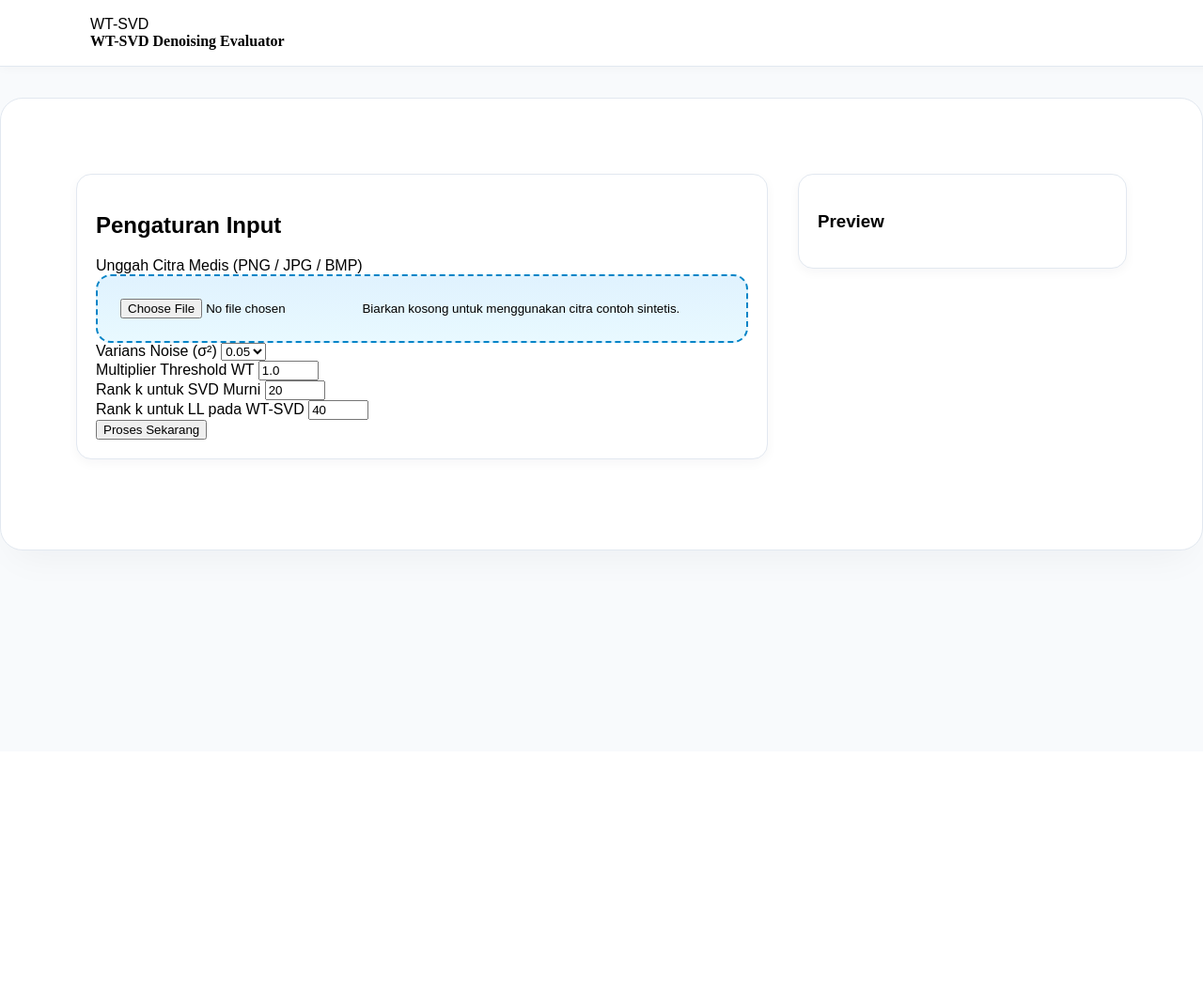
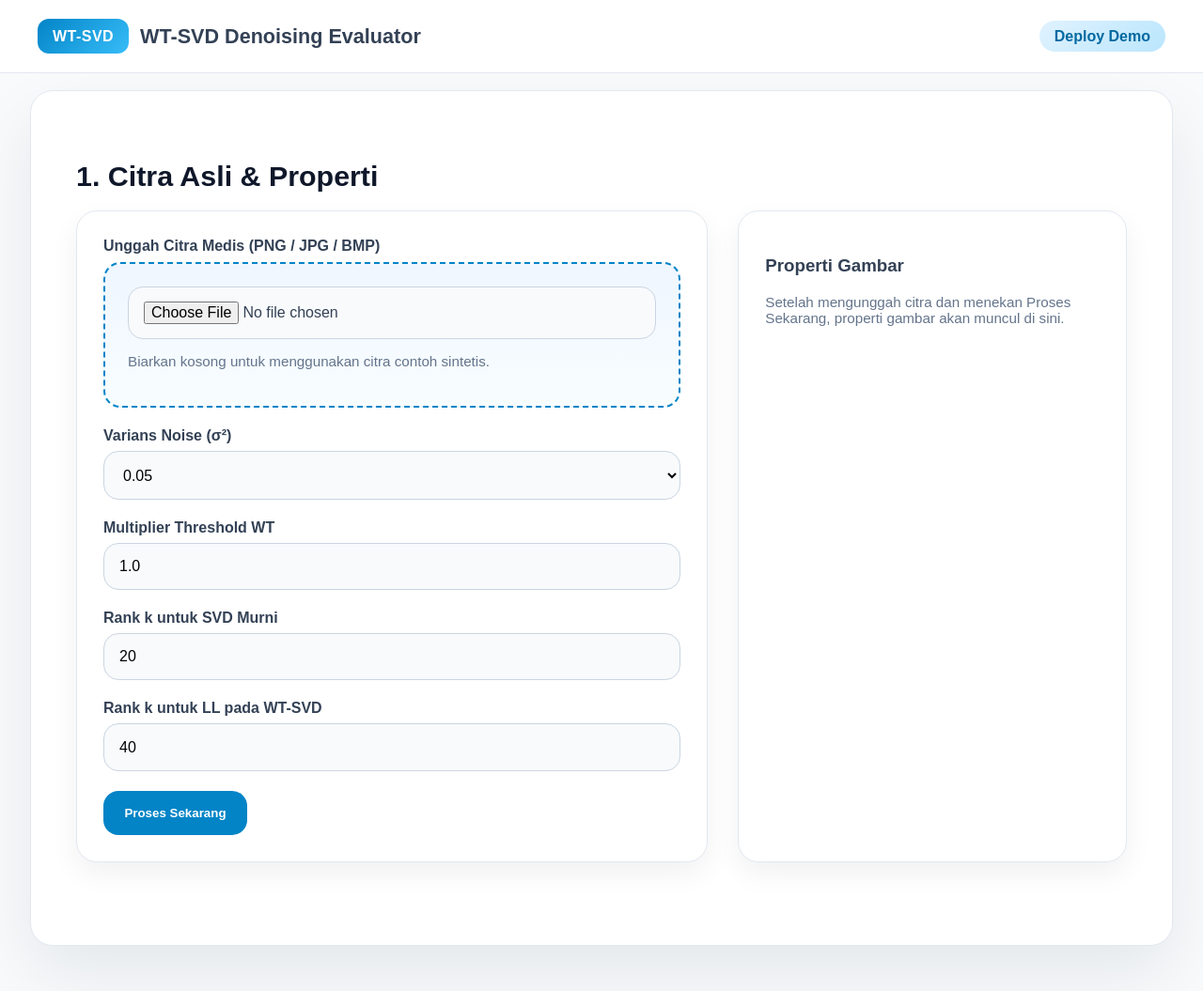
Before and after one commit to RosyidAl/Linear-Algebra-Final-Project, a Flask app: page / in a window 1280 px wide. Shown: the whole page at 94% size. Before the commit the page ends 593 px from the top, so only its background shows below. Run offline with Flask 3, Linux system fonts and the light colour scheme.

Commit message:
fix(ui): restore Streamlit-like layout and add image property report

```diff
--- a/main.py
+++ b/main.py
@@ -76,15 +76,21 @@ def make_metrics_table(original, noisy, img_wt, img_svd, img_wtsvd, energy_svd,
 def process_image(file_bytes, noise_var, wt_multiplier, k_svd, k_wtsvd):
     if file_bytes is None:
         original = generate_synthetic_mri()
+        file_size = 0
     else:
         try:
             pil = Image.open(io.BytesIO(file_bytes)).convert("L")
             original = np.array(pil)
+            file_size = len(file_bytes)
         except Exception:
             original = generate_synthetic_mri()
+            file_size = 0
 
     original = ensure_even_dimensions(original)
+    h, w = original.shape
     noisy_img, sigma = add_gaussian_noise(original, noise_var)
+
+    rmse_n, psnr_n, snr_n = calculate_all_metrics(original, noisy_img)
 
     LL, HL, LH, HH = haar_dwt_2d(noisy_img)
     threshold = sigma * math.sqrt(2 * math.log(original.size)) * wt_multiplier
@@ -99,6 +105,10 @@ def process_image(file_bytes, noise_var, wt_multiplier, k_svd, k_wtsvd):
     LL_denoised, energy_wtsvd = apply_svd_matrix(LL, k_wtsvd)
     img_wtsvd = haar_idwt_2d(LL_denoised, HL_t, LH_t, HH_t).astype(np.uint8)
 
+    rmse_wt, psnr_wt, snr_wt = calculate_all_metrics(original, img_wt)
+    rmse_svd, psnr_svd, snr_svd = calculate_all_metrics(original, img_svd)
+    rmse_wtsvd, psnr_wtsvd, snr_wtsvd = calculate_all_metrics(original, img_wtsvd)
+
     return {
         "original": original,
         "noisy": noisy_img,
@@ -108,6 +118,35 @@ def process_image(file_bytes, noise_var, wt_multiplier, k_svd, k_wtsvd):
         "sigma": sigma,
         "energy_svd": energy_svd,
         "energy_wtsvd": energy_wtsvd,
+        "original_props": {
+            "resolution": f"{w} x {h} px",
+            "aspect_ratio": f"{w/h:.2f}:1",
+            "file_size": f"{file_size/1024:.2f} KB",
+            "total_pixels": f"{original.size:,}",
+            "min_pixel": int(np.min(original)),
+            "max_pixel": int(np.max(original)),
+            "mean_pixel": f"{np.mean(original):.2f}",
+        },
+        "noise_metrics": {
+            "rmse": f"{rmse_n:.2f}",
+            "psnr": f"{psnr_n:.2f}",
+            "snr": f"{snr_n:.2f}",
+        },
+        "wt_metrics": {
+            "rmse": f"{rmse_wt:.4f}",
+            "psnr": f"{psnr_wt:.4f}",
+            "snr": f"{snr_wt:.4f}",
+        },
+        "svd_metrics": {
+            "rmse": f"{rmse_svd:.4f}",
+            "psnr": f"{psnr_svd:.4f}",
+            "snr": f"{snr_svd:.4f}",
+        },
+        "wtsvd_metrics": {
+            "rmse": f"{rmse_wtsvd:.4f}",
+            "psnr": f"{psnr_wtsvd:.4f}",
+            "snr": f"{snr_wtsvd:.4f}",
+        },
     }
 
 
--- a/static/style.css
+++ b/static/style.css
@@ -1,4 +1,5 @@
- :root {
+/* Global color palette */
+:root {
   --primary: #0284C7;
   --primary-hover: #0369A1;
   --primary-light: #E0F2FE;
@@ -11,70 +12,222 @@
 
 @import url('https://fonts.googleapis.com/css2?family=Cabinet+Grotesk:wght@700;800&family=Plus+Jakarta+Sans:wght@300;400;500;600;700;800&family=JetBrains+Mono:wght@400;500;600;700&display=swap');
 
-/* Menghilangkan Bar Native Streamlit (Deploy & Menu) dan Footer */
-header[data-testid="stHeader"],
-div[data-testid="stHeader"],
-footer {
-  display: none !important;
-  visibility: hidden !important;
+* {
+  box-sizing: border-box;
 }
 
-/* Latar Belakang Luar Berdimensi */
-body, .stApp, div[data-testid="stAppViewContainer"] {
-  background-color: #F8FAFC !important;
-  font-family: 'Plus Jakarta Sans', sans-serif !important;
+body {
   margin: 0;
+  font-family: 'Plus Jakarta Sans', sans-serif;
+  background: #F8FAFC;
+  color: var(--text-body);
 }
 
-.main .block-container {
-  background-color: var(--bg-card) !important;
-  padding: 3rem 5rem 4rem 5rem !important;
-  border-radius: 24px !important;
-  box-shadow: 0 20px 40px -15px rgba(15, 23, 42, 0.05) !important;
-  margin-top: 6.5rem !important;
-  margin-bottom: 4rem !important;
-  max-width: 1350px !important;
-  border: 1px solid var(--border-color) !important;
+.custom-header {
+  position: fixed;
+  top: 0;
+  left: 0;
+  right: 0;
+  height: 78px;
+  display: flex;
+  justify-content: space-between;
+  align-items: center;
+  padding: 0 2.5rem;
+  background: #FFFFFF;
+  border-bottom: 1px solid #E2E8F0;
+  z-index: 20;
 }
 
-/* Header */
-.custom-header {
-  position: fixed !important;
-  top: 0 !important;
-  left: 0 !important;
-  right: 0 !important;
-  width: 100% !important;
-  height: 70px !important;
-  z-index: 99999 !important;
-  display: flex !important;
-  justify-content: space-between !important;
-  align-items: center !important;
-  padding: 0 6rem !important;
-  background-color: #FFFFFF !important;
-  border-bottom: 1px solid var(--border-color) !important;
-  box-shadow: 0 2px 10px rgba(15, 23, 42, 0.03) !important;
+.header-left {
+  display: flex;
+  align-items: center;
+  gap: 0.75rem;
 }
 
-.custom-header .brand-name { font-weight: 800; font-family: 'Cabinet Grotesk', serif; }
+.logo-icon {
+  background: linear-gradient(135deg, var(--primary), #38BDF8);
+  color: #ffffff;
+  padding: 0.6rem 1rem;
+  border-radius: 12px;
+  font-weight: 800;
+  letter-spacing: 0.03em;
+}
+
+.brand-name {
+  font-family: 'Cabinet Grotesk', sans-serif;
+  font-size: 1.35rem;
+  font-weight: 800;
+}
+
+.header-right .status-badge {
+  background: linear-gradient(135deg, #E0F2FE, #BAE6FD);
+  color: #0369A1;
+  padding: 0.45rem 1rem;
+  border-radius: 999px;
+  font-weight: 700;
+}
+
+.main {
+  max-width: 1300px;
+  margin: 0 auto;
+  padding: 6rem 2rem 3rem;
+}
+
+.block-container {
+  background: white;
+  border-radius: 24px;
+  border: 1px solid #E2E8F0;
+  box-shadow: 0 30px 70px rgba(15, 23, 42, 0.08);
+  padding: 3rem;
+}
 
 .block {
-  padding: 2rem 0;
+  margin-bottom: 2.5rem;
 }
 
-.grid {
-  display: grid; grid-template-columns: 1fr 350px; gap: 2rem;
+.section-title {
+  font-size: 1.9rem;
+  margin-bottom: 1.2rem;
+  color: var(--text-title);
 }
 
-.card { padding: 1.25rem; border-radius: 16px; background: white; border: 1px solid var(--border-color); box-shadow: 0 4px 12px rgba(15,23,42,0.04); }
+.grid-2 {
+  display: grid;
+  grid-template-columns: minmax(0, 1.3fr) 0.8fr;
+  gap: 2rem;
+}
 
-.file-uploader { border: 2px dashed var(--primary); padding: 1.5rem; border-radius: 16px; background: linear-gradient(180deg, var(--primary-light), #E8F9FF); }
+.grid-3 {
+  display: grid;
+  grid-template-columns: repeat(3, minmax(0, 1fr));
+  gap: 1.25rem;
+}
 
-.metrics { margin-top: 1rem; }
+.card {
+  background: white;
+  border: 1px solid #E2E8F0;
+  border-radius: 22px;
+  padding: 1.75rem;
+  box-shadow: 0 12px 30px rgba(15, 23, 42, 0.06);
+}
 
-img.preview { width: 100%; border-radius: 12px; display: block; }
+.metric-grid {
+  display: grid;
+  grid-template-columns: repeat(2, minmax(0, 1fr));
+  gap: 1rem;
+}
 
-@media (max-width: 900px) {
-  .grid { grid-template-columns: 1fr; }
-  .custom-header { padding: 0 1.25rem !important; }
-  .main .block-container { padding: 2rem !important; }
+.metric-card {
+  padding: 1rem 1.15rem;
+  background: #F8FAFC;
+  border: 1px solid #E2E8F0;
+  border-radius: 18px;
 }
+
+.metric-card strong {
+  display: block;
+  color: var(--text-muted);
+  margin-bottom: 0.35rem;
+}
+
+.metric-card span {
+  display: block;
+  font-size: 1.05rem;
+  font-weight: 700;
+  color: var(--text-title);
+}
+
+.field-group,
+.field-row {
+  margin-bottom: 1.3rem;
+}
+
+label {
+  display: block;
+  font-weight: 700;
+  margin-bottom: 0.45rem;
+}
+
+input[type="file"], select, input[type="number"] {
+  width: 100%;
+  padding: 0.95rem 1rem;
+  border: 1px solid #CBD5E1;
+  border-radius: 16px;
+  background: #F8FAFC;
+  font-family: inherit;
+  font-size: 1rem;
+}
+
+.file-uploader {
+  border: 2px dashed var(--primary);
+  border-radius: 18px;
+  padding: 1.5rem;
+  background: linear-gradient(180deg, #EFF6FF, #F8FDFF);
+}
+
+.note {
+  color: var(--text-muted);
+  font-size: 0.95rem;
+}
+
+button.button {
+  border: none;
+  border-radius: 16px;
+  background: var(--primary);
+  color: white;
+  font-weight: 700;
+  padding: 1rem 1.4rem;
+  cursor: pointer;
+}
+
+button.button:hover {
+  background: var(--primary-hover);
+}
+
+.images-grid {
+  display: grid;
+  gap: 1rem;
+  grid-template-columns: repeat(auto-fit, minmax(220px, 1fr));
+}
+
+img.preview {
+  width: 100%;
+  border-radius: 18px;
+  border: 1px solid #E2E8F0;
+}
+
+.table-wrapper {
+  overflow-x: auto;
+}
+
+table {
+  width: 100%;
+  border-collapse: collapse;
+}
+
+th, td {
+  padding: 1rem;
+  border: 1px solid #E2E8F0;
+  text-align: left;
+}
+
+th {
+  background: #F8FAFC;
+}
+
+tbody tr:nth-child(even) {
+  background: #F8FAFC;
+}
+
+@media (max-width: 1024px) {
+  .grid-2,
+  .grid-3 {
+    grid-template-columns: 1fr;
+  }
+  .custom-header {
+    padding: 0 1.25rem;
+  }
+  .main {
+    padding: 5rem 1rem 2rem;
+  }
+}
--- a/templates/index.html
+++ b/templates/index.html
@@ -13,23 +13,24 @@
       <div class="brand-name">WT-SVD Denoising Evaluator</div>
     </div>
     <div class="header-right">
-      <div class="status-badge">Demo</div>
+      <div class="status-badge">Deploy Demo</div>
     </div>
   </div>
 
   <main class="main">
     <div class="block-container">
-      <div class="block grid">
-        <div>
-          <section class="card">
-            <h2>Pengaturan Input</h2>
+      <section class="block">
+        <h2 class="section-title">1. Citra Asli & Properti</h2>
+        <div class="grid-2">
+          <div class="card">
             <form id="main-form" method="post" enctype="multipart/form-data">
               <div class="field-group">
                 <label for="image">Unggah Citra Medis (PNG / JPG / BMP)</label>
                 <div class="file-uploader">
                   <input type="file" id="image" name="image" accept="image/png, image/jpeg, image/bmp" />
-                  <small>Biarkan kosong untuk menggunakan citra contoh sintetis.</small>
+                  <p class="note">Biarkan kosong untuk menggunakan citra contoh sintetis.</p>
                 </div>
+                <img id="preview-img" class="preview" src="" alt="Preview" style="display:none; margin-top: 1rem;" />
               </div>
 
               <div class="field-row">
@@ -58,50 +59,158 @@
 
               <button type="submit" class="button">Proses Sekarang</button>
             </form>
-          </section>
           </div>
 
-        <aside>
-          <section class="card">
-            <h3>Preview</h3>
-            <img id="preview-img" class="preview" src="" alt="Preview" style="display:none" />
+          <div class="card">
+            <h3>Properti Gambar</h3>
+            {% if result %}
+            <div class="metric-grid">
+              <div class="metric-card">
+                <strong>Resolusi Spasial</strong>
+                <span>{{ result.original_props.resolution }}</span>
+              </div>
+              <div class="metric-card">
+                <strong>Aspek Rasio</strong>
+                <span>{{ result.original_props.aspect_ratio }}</span>
+              </div>
+              <div class="metric-card">
+                <strong>Ukuran File</strong>
+                <span>{{ result.original_props.file_size }}</span>
+              </div>
+              <div class="metric-card">
+                <strong>Total Piksel</strong>
+                <span>{{ result.original_props.total_pixels }}</span>
+              </div>
+              <div class="metric-card">
+                <strong>Piksel Terendah</strong>
+                <span>{{ result.original_props.min_pixel }}</span>
+              </div>
+              <div class="metric-card">
+                <strong>Piksel Tertinggi</strong>
+                <span>{{ result.original_props.max_pixel }}</span>
+              </div>
+              <div class="metric-card" style="grid-column: span 2;">
+                <strong>Intensitas Rata-rata</strong>
+                <span>{{ result.original_props.mean_pixel }}</span>
+              </div>
+            </div>
+            {% else %}
+            <p class="note">Setelah mengunggah citra dan menekan Proses Sekarang, properti gambar akan muncul di sini.</p>
+            {% endif %}
+          </div>
+        </div>
       </section>
-        </aside>
-      </div>
 
       {% if result %}
-      <div class="block">
-        <section class="card">
-          <h2>Hasil Denoising</h2>
-          <div class="grid">
-            <div>
-              <h4>Citra Asli</h4>
-              <img src="{{ result.original_data }}" class="preview" />
+      <section class="block">
+        <h2 class="section-title">2. Pemodelan Noise Gaussian</h2>
+        <div class="grid-2">
+          <div class="card">
+            <h3>Citra Rusak</h3>
+            <img src="{{ result.noisy_data }}" class="preview" alt="Noisy image" />
           </div>
-            <div>
-              <h4>Citra Noisy</h4>
-              <img src="{{ result.noisy_data }}" class="preview" />
+          <div class="card">
+            <h3>Metrik Degradasi Awal</h3>
+            <div class="metric-grid">
+              <div class="metric-card">
+                <strong>RMSE</strong>
+                <span>{{ result.noise_metrics.rmse }}</span>
               </div>
-            <div>
-              <h4>WT Murni</h4>
-              <img src="{{ result.wt_data }}" class="preview" />
+              <div class="metric-card">
+                <strong>PSNR</strong>
+                <span>{{ result.noise_metrics.psnr }} dB</span>
               </div>
-            <div>
-              <h4>SVD Murni</h4>
-              <img src="{{ result.svd_data }}" class="preview" />
+              <div class="metric-card">
+                <strong>SNR</strong>
+                <span>{{ result.noise_metrics.snr }} dB</span>
               </div>
-            <div>
-              <h4>WT-SVD</h4>
-              <img src="{{ result.wtsvd_data }}" class="preview" />
+              <div class="metric-card" style="grid-column: span 2;">
+                <strong>Varians Noise</strong>
+                <span>{{ form_data.noise_var }}</span>
+              </div>
+            </div>
+          </div>
+        </div>
+      </section>
+
+      <section class="block">
+        <h2 class="section-title">3. Pemrosesan Denoising</h2>
+        <div class="grid-3">
+          <div class="card">
+            <h3>WT Murni</h3>
+            <img src="{{ result.wt_data }}" class="preview" alt="WT result" />
+            <div class="metric-grid">
+              <div class="metric-card">
+                <strong>RMSE</strong>
+                <span>{{ result.wt_metrics.rmse }}</span>
+              </div>
+              <div class="metric-card">
+                <strong>PSNR</strong>
+                <span>{{ result.wt_metrics.psnr }} dB</span>
+              </div>
+              <div class="metric-card">
+                <strong>SNR</strong>
+                <span>{{ result.wt_metrics.snr }} dB</span>
+              </div>
             </div>
           </div>
 
-          <div class="metrics">
-            <h3>Perbandingan Metrik</h3>
+          <div class="card">
+            <h3>SVD Murni</h3>
+            <img src="{{ result.svd_data }}" class="preview" alt="SVD result" />
+            <div class="metric-grid">
+              <div class="metric-card">
+                <strong>RMSE</strong>
+                <span>{{ result.svd_metrics.rmse }}</span>
+              </div>
+              <div class="metric-card">
+                <strong>PSNR</strong>
+                <span>{{ result.svd_metrics.psnr }} dB</span>
+              </div>
+              <div class="metric-card">
+                <strong>SNR</strong>
+                <span>{{ result.svd_metrics.snr }} dB</span>
+              </div>
+              <div class="metric-card" style="grid-column: span 2;">
+                <strong>Rank SVD</strong>
+                <span>{{ form_data.k_svd }}</span>
+              </div>
+            </div>
+          </div>
+
+          <div class="card">
+            <h3>WT-SVD</h3>
+            <img src="{{ result.wtsvd_data }}" class="preview" alt="WT-SVD result" />
+            <div class="metric-grid">
+              <div class="metric-card">
+                <strong>RMSE</strong>
+                <span>{{ result.wtsvd_metrics.rmse }}</span>
+              </div>
+              <div class="metric-card">
+                <strong>PSNR</strong>
+                <span>{{ result.wtsvd_metrics.psnr }} dB</span>
+              </div>
+              <div class="metric-card">
+                <strong>SNR</strong>
+                <span>{{ result.wtsvd_metrics.snr }} dB</span>
+              </div>
+              <div class="metric-card" style="grid-column: span 2;">
+                <strong>Rank LL WT-SVD</strong>
+                <span>{{ form_data.k_wtsvd }}</span>
+              </div>
+            </div>
+          </div>
+        </div>
+      </section>
+
+      <section class="block">
+        <div class="card">
+          <h2 class="section-title">4. Tabel Komparasi Metrik Evaluasi Akhir</h2>
+          <div class="table-wrapper">
             <table>
               <thead>
                 <tr>
-                  <th>Metrik</th>
+                  <th>Metrik Evaluasi</th>
                   <th>Citra Noisy</th>
                   <th>WT Murni</th>
                   <th>SVD Murni</th>
@@ -121,15 +230,13 @@
               </tbody>
             </table>
           </div>
+        </div>
       </section>
-      </div>
       {% endif %}
-
     </div>
   </main>
 
   <script>
-  // Client-side image resize before upload to avoid Vercel payload limits
     const input = document.getElementById('image');
     const preview = document.getElementById('preview-img');
     const form = document.getElementById('main-form');
@@ -141,39 +248,34 @@
       reader.onload = function(ev) {
         preview.src = ev.target.result;
         preview.style.display = 'block';
-    }
+      };
       reader.readAsDataURL(file);
     });
 
     form.addEventListener('submit', async (ev) => {
       ev.preventDefault();
-
       const file = input.files[0];
       const fd = new FormData();
-
-    // append numeric fields
       fd.append('noise_var', document.getElementById('noise_var').value);
       fd.append('wt_multiplier', document.getElementById('wt_multiplier').value);
       fd.append('k_svd', document.getElementById('k_svd').value);
       fd.append('k_wtsvd', document.getElementById('k_wtsvd').value);
 
       if (file) {
-      // resize image using canvas
-      const img = new Image();
         const dataUrl = await new Promise((res) => {
           const r = new FileReader();
           r.onload = () => res(r.result);
           r.readAsDataURL(file);
         });
+        const img = new Image();
         img.src = dataUrl;
         await new Promise((res) => img.onload = res);
 
-      const maxDim = 1024; // max width/height
-      let { width, height } = img;
-      let scale = Math.min(1, maxDim / Math.max(width, height));
+        const maxDim = 1024;
+        const scale = Math.min(1, maxDim / Math.max(img.width, img.height));
         const canvas = document.createElement('canvas');
-      canvas.width = Math.round(width * scale);
-      canvas.height = Math.round(height * scale);
+        canvas.width = Math.round(img.width * scale);
+        canvas.height = Math.round(img.height * scale);
         const ctx = canvas.getContext('2d');
         ctx.drawImage(img, 0, 0, canvas.width, canvas.height);
 
@@ -181,7 +283,6 @@
         fd.append('image', blob, file.name.replace(/\.[^.]+$/, '.jpg'));
       }
 
-    // submit via fetch and replace page content with response
       const resp = await fetch('/', { method: 'POST', body: fd });
       const text = await resp.text();
       document.open();
```
Lines whose indentation alone changed are shown as unchanged.
